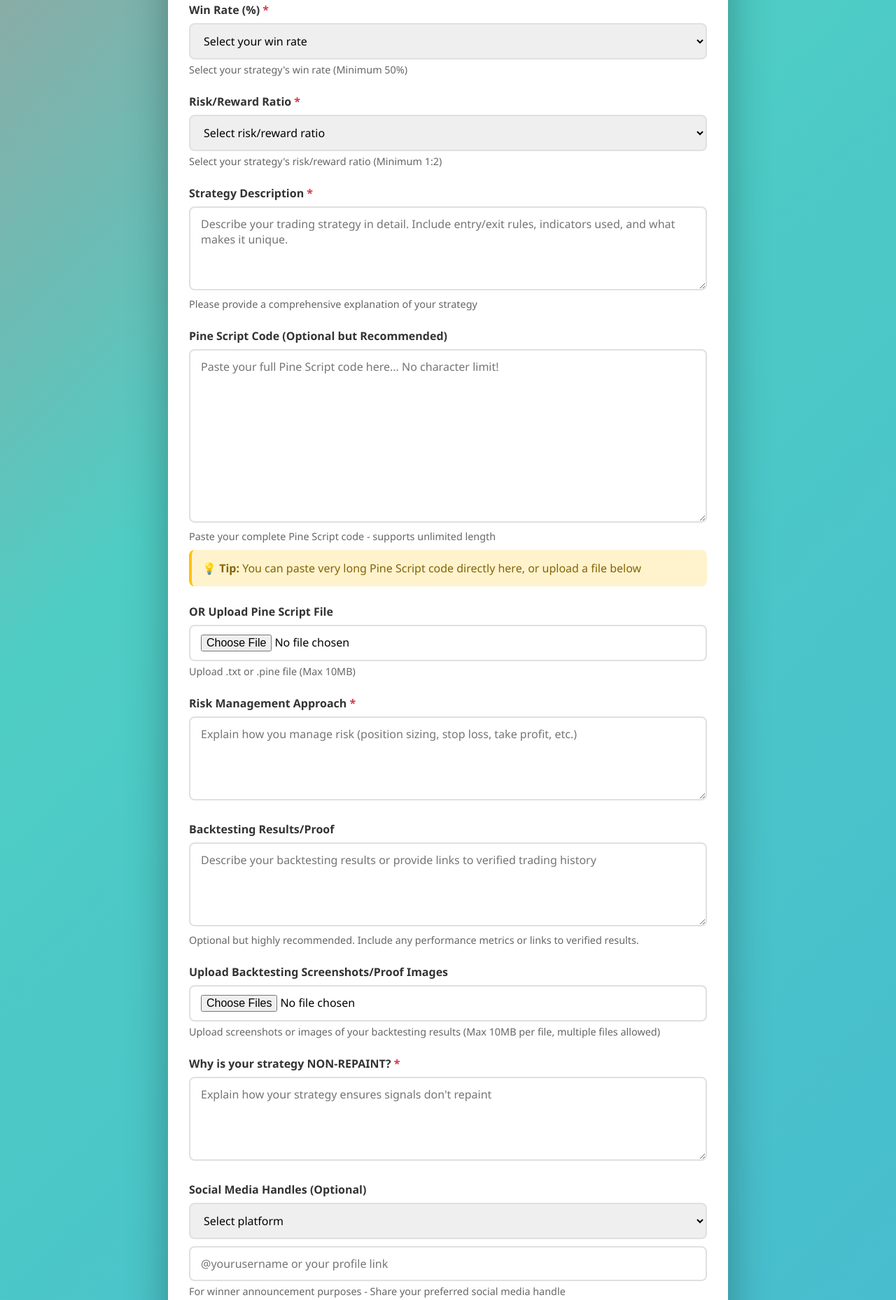
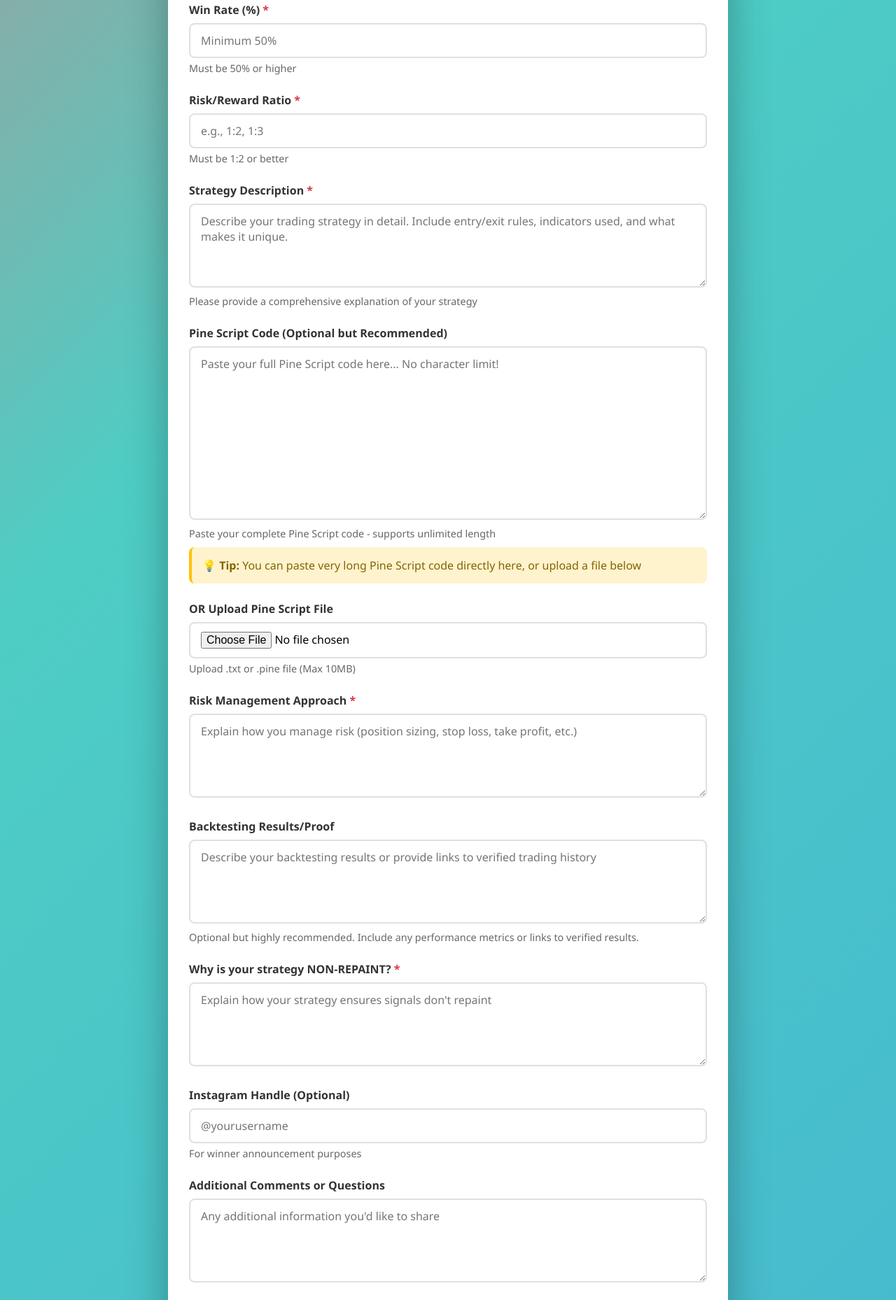
Before and after one commit to autotradegenius/Competition, a plain HTML site: page index.html in a window 1280 px wide. Shown: the part 1935-3793 px from the top of the page at 70% size. Drawn offline with Linux system fonts and the light colour scheme.

Commit message:
Update index.html

```diff
--- a/index.html
+++ b/index.html
@@ -307,12 +307,7 @@
         </div>
 
         <!-- FORM STARTS HERE -->
-        <form class="form-section" id="competitionForm" action="https://formsubmit.co/autotradegenius@gmail.com" method="POST" enctype="multipart/form-data">
-            <input type="hidden" name="_subject" value="New Trading Strategy Competition Entry">
-            <input type="hidden" name="_captcha" value="false">
-            <input type="hidden" name="_template" value="table">
-            <input type="hidden" name="_next" value="https://autotradegenius.github.io/Competition?success=true">
-
+        <form class="form-section" id="competitionForm" action="https://formspree.io/f/mgvnznjj" method="POST" enctype="multipart/form-data">
             <h2 style="margin-bottom: 30px; color: #FF6B6B;">Participant Information</h2>
 
             <div class="form-group">
@@ -379,81 +374,14 @@
 
             <div class="form-group">
                 <label>Win Rate (%) <span class="required">*</span></label>
-                <select name="winRate" required>
-                    <option value="">Select your win rate</option>
-                    <option value="50">50%</option>
-                    <option value="51">51%</option>
-                    <option value="52">52%</option>
-                    <option value="53">53%</option>
-                    <option value="54">54%</option>
-                    <option value="55">55%</option>
-                    <option value="56">56%</option>
-                    <option value="57">57%</option>
-                    <option value="58">58%</option>
-                    <option value="59">59%</option>
-                    <option value="60">60%</option>
-                    <option value="61">61%</option>
-                    <option value="62">62%</option>
-                    <option value="63">63%</option>
-                    <option value="64">64%</option>
-                    <option value="65">65%</option>
-                    <option value="66">66%</option>
-                    <option value="67">67%</option>
-                    <option value="68">68%</option>
-                    <option value="69">69%</option>
-                    <option value="70">70%</option>
-                    <option value="71">71%</option>
-                    <option value="72">72%</option>
-                    <option value="73">73%</option>
-                    <option value="74">74%</option>
-                    <option value="75">75%</option>
-                    <option value="76">76%</option>
-                    <option value="77">77%</option>
-                    <option value="78">78%</option>
-                    <option value="79">79%</option>
-                    <option value="80">80%</option>
-                    <option value="81">81%</option>
-                    <option value="82">82%</option>
-                    <option value="83">83%</option>
-                    <option value="84">84%</option>
-                    <option value="85">85%</option>
-                    <option value="86">86%</option>
-                    <option value="87">87%</option>
-                    <option value="88">88%</option>
-                    <option value="89">89%</option>
-                    <option value="90">90%</option>
-                    <option value="91">91%</option>
-                    <option value="92">92%</option>
-                    <option value="93">93%</option>
-                    <option value="94">94%</option>
-                    <option value="95">95%</option>
-                </select>
-                <p class="help-text">Select your strategy's win rate (Minimum 50%)</p>
+                <input type="number" name="winRate" required min="50" max="100" step="0.1" placeholder="Minimum 50%">
+                <p class="help-text">Must be 50% or higher</p>
             </div>
 
             <div class="form-group">
                 <label>Risk/Reward Ratio <span class="required">*</span></label>
-                <select name="riskReward" required>
-                    <option value="">Select risk/reward ratio</option>
-                    <option value="1:2">1:2</option>
-                    <option value="1:2.5">1:2.5</option>
-                    <option value="1:3">1:3</option>
-                    <option value="1:3.5">1:3.5</option>
-                    <option value="1:4">1:4</option>
-                    <option value="1:4.5">1:4.5</option>
-                    <option value="1:5">1:5</option>
-                    <option value="1:5.5">1:5.5</option>
-                    <option value="1:6">1:6</option>
-                    <option value="1:6.5">1:6.5</option>
-                    <option value="1:7">1:7</option>
-                    <option value="1:7.5">1:7.5</option>
-                    <option value="1:8">1:8</option>
-                    <option value="1:8.5">1:8.5</option>
-                    <option value="1:9">1:9</option>
-                    <option value="1:9.5">1:9.5</option>
-                    <option value="1:10">1:10</option>
-                </select>
-                <p class="help-text">Select your strategy's risk/reward ratio (Minimum 1:2)</p>
+                <input type="text" name="riskReward" required placeholder="e.g., 1:2, 1:3">
+                <p class="help-text">Must be 1:2 or better</p>
             </div>
 
             <div class="form-group">
@@ -489,31 +417,14 @@
             </div>
 
             <div class="form-group">
-                <label>Upload Backtesting Screenshots/Proof Images</label>
-                <input type="file" name="backtestingProof" accept="image/*,.pdf" multiple>
-                <p class="help-text">Upload screenshots or images of your backtesting results (Max 10MB per file, multiple files allowed)</p>
-            </div>
-
-            <div class="form-group">
                 <label>Why is your strategy NON-REPAINT? <span class="required">*</span></label>
                 <textarea name="nonRepaint" required placeholder="Explain how your strategy ensures signals don't repaint"></textarea>
             </div>
 
             <div class="form-group">
-                <label>Social Media Handles (Optional)</label>
-                <select name="socialMediaPlatform">
-                    <option value="">Select platform</option>
-                    <option value="instagram">Instagram</option>
-                    <option value="twitter">Twitter/X</option>
-                    <option value="telegram">Telegram</option>
-                    <option value="youtube">YouTube</option>
-                    <option value="tiktok">TikTok</option>
-                    <option value="facebook">Facebook</option>
-                    <option value="linkedin">LinkedIn</option>
-                    <option value="discord">Discord</option>
-                </select>
-                <input type="text" name="socialMediaHandle" placeholder="@yourusername or your profile link" style="margin-top: 10px;">
-                <p class="help-text">For winner announcement purposes - Share your preferred social media handle</p>
+                <label>Instagram Handle (Optional)</label>
+                <input type="text" name="instagram" placeholder="@yourusername">
+                <p class="help-text">For winner announcement purposes</p>
             </div>
 
             <div class="form-group">
@@ -552,21 +463,41 @@
         const successMsg = document.getElementById('successMessage');
         const errorMsg = document.getElementById('errorMessage');
 
-        // Check if redirected back with success parameter
-        window.addEventListener('DOMContentLoaded', function() {
-            const urlParams = new URLSearchParams(window.location.search);
-            if (urlParams.get('success') === 'true') {
-                successMsg.style.display = 'block';
-                successMsg.scrollIntoView({ behavior: 'smooth', block: 'center' });
-                // Clean up URL
-                window.history.replaceState({}, document.title, window.location.pathname);
-            }
-        });
+        form.addEventListener('submit', async function(e) {
+            e.preventDefault();
 
-        form.addEventListener('submit', function(e) {
-            // Let form submit naturally
+            // Disable submit button
             submitBtn.disabled = true;
             submitBtn.textContent = 'Submitting...';
+
+            // Hide previous messages
+            successMsg.style.display = 'none';
+            errorMsg.style.display = 'none';
+
+            try {
+                const formData = new FormData(form);
+                const response = await fetch(form.action, {
+                    method: 'POST',
+                    body: formData,
+                    headers: {
+                        'Accept': 'application/json'
+                    }
+                });
+
+                if (response.ok) {
+                    successMsg.style.display = 'block';
+                    form.reset();
+                    successMsg.scrollIntoView({ behavior: 'smooth', block: 'center' });
+                } else {
+                    throw new Error('Submission failed');
+                }
+            } catch (error) {
+                errorMsg.style.display = 'block';
+                errorMsg.scrollIntoView({ behavior: 'smooth', block: 'center' });
+            } finally {
+                submitBtn.disabled = false;
+                submitBtn.textContent = 'Submit Entry';
+            }
         });
     </script>
 </body>
```
